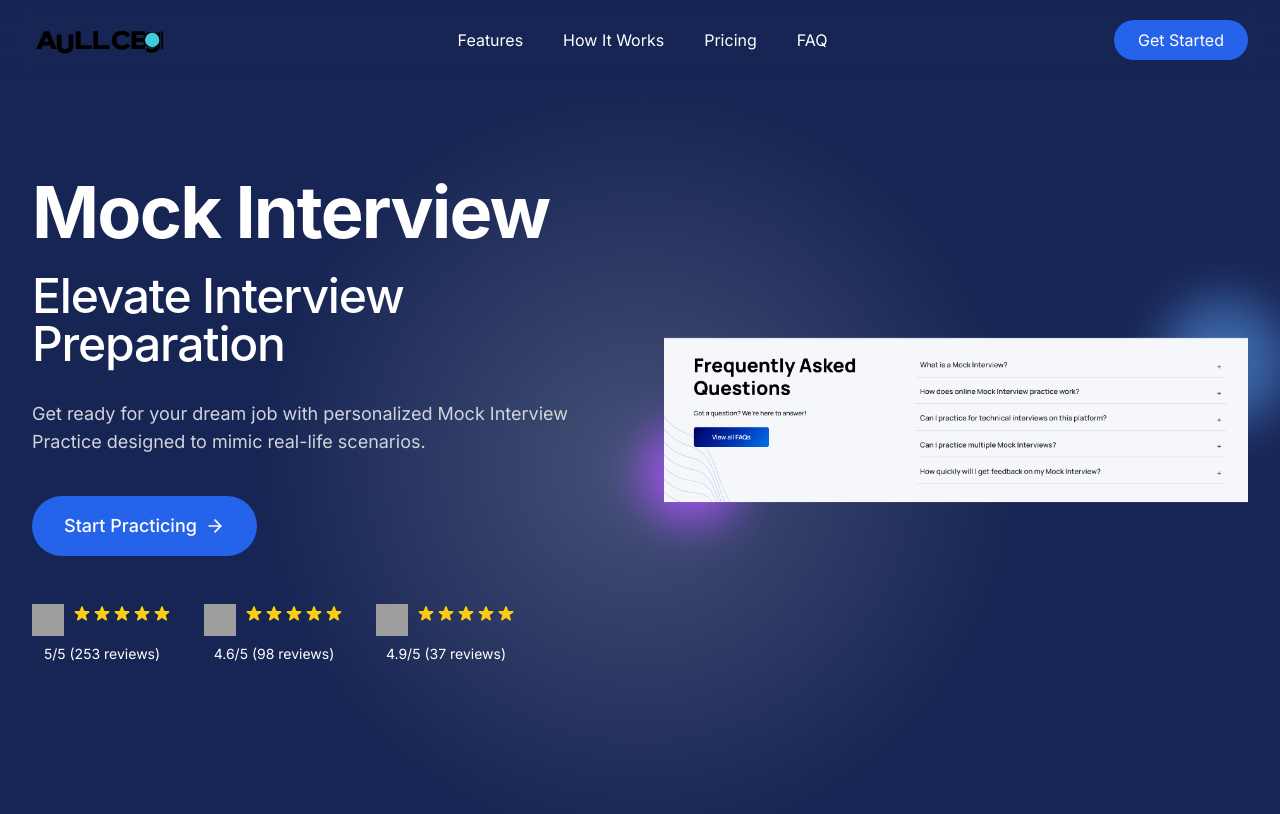
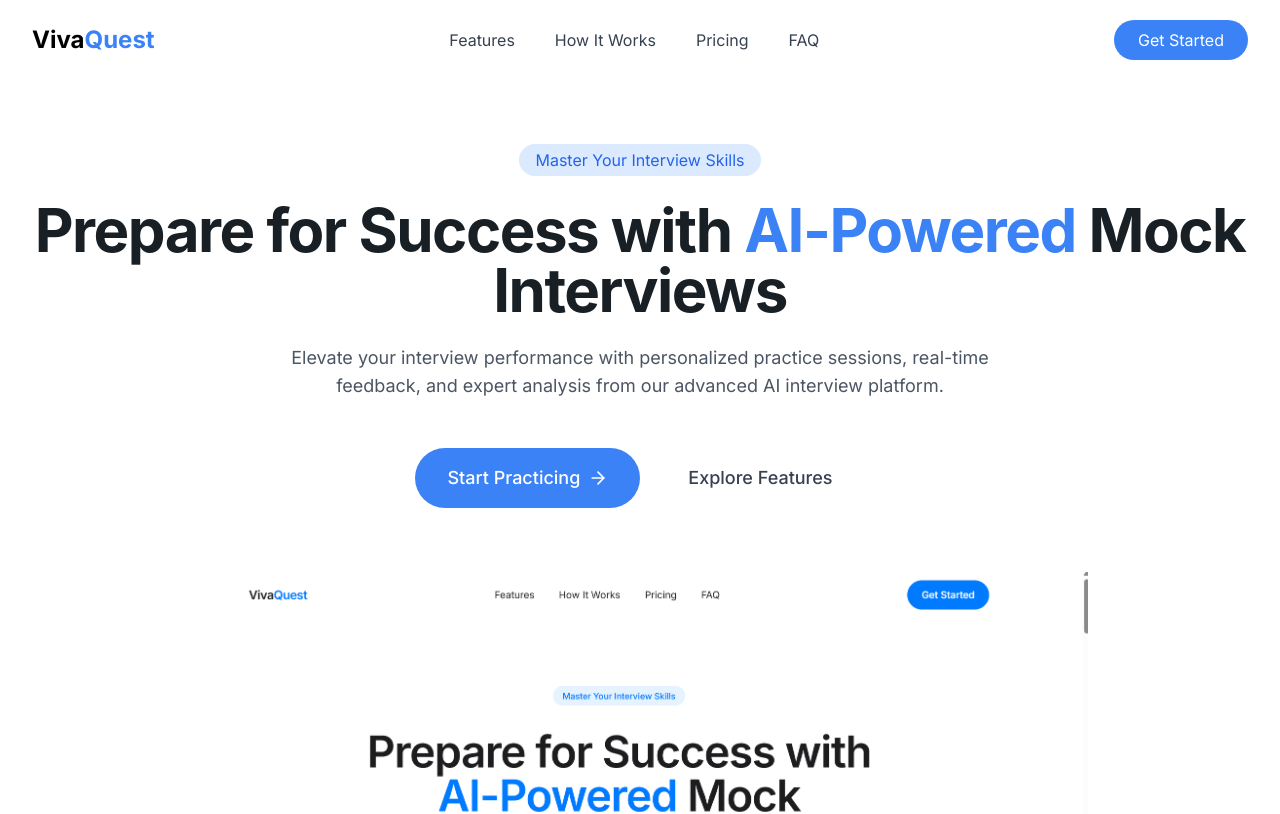
Before and after one commit to star-digilabs/viva-quest-interview-hub, a React (Vite) app: page / in a window 1280 px wide. Shown: the top 814 px of the page. Built offline with nearby package versions, Linux system fonts and the light colour scheme; grey boxes are pictures that could not be loaded.

Commit message:
Refactor: Update header and section images
Update the header to use the logo and update section images to be more relevant.

```diff
--- a/src/components/FeaturesSection.tsx
+++ b/src/components/FeaturesSection.tsx
@@ -1,4 +1,3 @@
-
 import React, { useEffect, useRef } from 'react';
 import { Video, MessageSquare, BarChart, Clock, Cpu, ShieldCheck, Play } from 'lucide-react';
 
--- a/src/components/HeroSection.tsx
+++ b/src/components/HeroSection.tsx
@@ -1,116 +1,46 @@
 
-import React, { useEffect, useState } from 'react';
-import { ArrowRight, Play } from 'lucide-react';
-import { Dialog, DialogContent, DialogTrigger } from "@/components/ui/dialog";
+import React from 'react';
+import { ArrowRight } from 'lucide-react';
 
 const HeroSection = () => {
-  const [mousePosition, setMousePosition] = useState({ x: '50%', y: '50%' });
-  const [isVideoPlaying, setIsVideoPlaying] = useState(false);
+  return (
+    <section className="pt-36 pb-16 overflow-hidden relative bg-white">
+      <div className="max-w-7xl mx-auto px-4 sm:px-6 lg:px-8">
+        <div className="text-center mb-8">
+          <div className="inline-block px-4 py-1 rounded-full bg-blue-100 text-blue-600 mb-6">
+            Master Your Interview Skills
+          </div>
 
-  useEffect(() => {
-    const handleMouseMove = (e: MouseEvent) => {
-      const x = (e.clientX / window.innerWidth) * 100 + '%';
-      const y = (e.clientY / window.innerHeight) * 100 + '%';
-      setMousePosition({ x, y });
-    };
+          <h1 className="text-5xl md:text-6xl font-bold leading-tight mb-6">
+            Prepare for Success with
+            <span className="block md:inline"><span className="text-blue-500"> AI-Powered</span> Mock Interviews</span>
+          </h1>
 
-    window.addEventListener('mousemove', handleMouseMove);
-    return () => {
-      window.removeEventListener('mousemove', handleMouseMove);
-    };
-  }, []);
+          <p className="text-lg text-gray-600 max-w-3xl mx-auto mb-12">
+            Elevate your interview performance with personalized practice
+            sessions, real-time feedback, and expert analysis from our advanced
+            AI interview platform.
+          </p>
 
-  return (
-    <section className="relative min-h-screen flex flex-col justify-center items-center overflow-hidden pt-20 bg-blue-950">
-      <div
-        className="spotlight"
-        style={{
-          '--x': mousePosition.x,
-          '--y': mousePosition.y,
-        } as React.CSSProperties}
-      ></div>
-
-      <div className="section flex flex-col justify-center items-center z-10 animate-fade-in-up">
-        <div className="grid grid-cols-1 lg:grid-cols-2 items-center gap-12 w-full">
-          <div className="text-white">
-            <h1 className="text-5xl md:text-6xl lg:text-7xl font-display font-bold leading-tight mb-6">
-              Mock Interview
-            </h1>
-            <h2 className="text-3xl md:text-4xl lg:text-5xl font-display mb-8">
-              Elevate Interview Preparation
-            </h2>
-
-            <p className="text-lg text-gray-300 mb-10">
-              Get ready for your dream job with personalized Mock Interview Practice designed to mimic real-life scenarios.
-            </p>
-
-            <div className="mb-12">
-              <a href="#how-it-works" className="bg-blue-600 hover:bg-blue-700 text-white px-8 py-4 rounded-full text-lg font-medium transition-all inline-flex items-center">
-                Start Practicing
-                <ArrowRight className="inline-block ml-2 h-5 w-5 transition-transform group-hover:translate-x-1" />
-              </a>
-            </div>
-
-            <div className="flex flex-wrap items-center gap-8 mt-12">
-              <div className="flex flex-col items-center">
-                <div className="flex">
-                  <img src="https://cdn-icons-png.flaticon.com/512/2107/2107956.png" alt="Product Hunt" className="h-8 w-8" />
-                  <div className="flex ml-2">
-                    {[1,2,3,4,5].map((star) => (
-                      <svg key={star} className="w-5 h-5 text-yellow-400" fill="currentColor" viewBox="0 0 20 20">
-                        <path d="M9.049 2.927c.3-.921 1.603-.921 1.902 0l1.07 3.292a1 1 0 00.95.69h3.462c.969 0 1.371 1.24.588 1.81l-2.8 2.034a1 1 0 00-.364 1.118l1.07 3.292c.3.921-.755 1.688-1.54 1.118l-2.8-2.034a1 1 0 00-1.175 0l-2.8 2.034c-.784.57-1.838-.197-1.539-1.118l1.07-3.292a1 1 0 00-.364-1.118L2.98 8.72c-.783-.57-.38-1.81.588-1.81h3.461a1 1 0 00.951-.69l1.07-3.292z" />
-                      </svg>
-                    ))}
-                  </div>
-                </div>
-                <p className="text-white text-sm mt-2">5/5 (253 reviews)</p>
-              </div>
-
-              <div className="flex flex-col items-center">
-                <div className="flex">
-                  <img src="https://cdn-icons-png.flaticon.com/512/5968/5968764.png" alt="G2" className="h-8 w-8" />
-                  <div className="flex ml-2">
-                    {[1,2,3,4,5].map((star) => (
-                      <svg key={star} className="w-5 h-5 text-yellow-400" fill="currentColor" viewBox="0 0 20 20">
-                        <path d="M9.049 2.927c.3-.921 1.603-.921 1.902 0l1.07 3.292a1 1 0 00.95.69h3.462c.969 0 1.371 1.24.588 1.81l-2.8 2.034a1 1 0 00-.364 1.118l1.07 3.292c.3.921-.755 1.688-1.54 1.118l-2.8-2.034a1 1 0 00-1.175 0l-2.8 2.034c-.784.57-1.838-.197-1.539-1.118l1.07-3.292a1 1 0 00-.364-1.118L2.98 8.72c-.783-.57-.38-1.81.588-1.81h3.461a1 1 0 00.951-.69l1.07-3.292z" />
-                      </svg>
-                    ))}
-                  </div>
-                </div>
-                <p className="text-white text-sm mt-2">4.6/5 (98 reviews)</p>
-              </div>
-
-              <div className="flex flex-col items-center">
-                <div className="flex">
-                  <img src="https://cdn-icons-png.flaticon.com/512/5968/5968908.png" alt="Capterra" className="h-8 w-8" />
-                  <div className="flex ml-2">
-                    {[1,2,3,4,5].map((star) => (
-                      <svg key={star} className="w-5 h-5 text-yellow-400" fill="currentColor" viewBox="0 0 20 20">
-                        <path d="M9.049 2.927c.3-.921 1.603-.921 1.902 0l1.07 3.292a1 1 0 00.95.69h3.462c.969 0 1.371 1.24.588 1.81l-2.8 2.034a1 1 0 00-.364 1.118l1.07 3.292c.3.921-.755 1.688-1.54 1.118l-2.8-2.034a1 1 0 00-1.175 0l-2.8 2.034c-.784.57-1.838-.197-1.539-1.118l1.07-3.292a1 1 0 00-.364-1.118L2.98 8.72c-.783-.57-.38-1.81.588-1.81h3.461a1 1 0 00.951-.69l1.07-3.292z" />
-                      </svg>
-                    ))}
-                  </div>
-                </div>
-                <p className="text-white text-sm mt-2">4.9/5 (37 reviews)</p>
-              </div>
-            </div>
+          <div className="flex flex-wrap gap-4 justify-center mb-16">
+            <a href="#how-it-works" className="bg-blue-500 hover:bg-blue-600 text-white px-8 py-4 rounded-full text-lg font-medium transition-all inline-flex items-center">
+              Start Practicing
+              <ArrowRight className="inline-block ml-2 h-5 w-5 transition-transform group-hover:translate-x-1" />
+            </a>
+            <a href="#features" className="text-gray-700 hover:text-blue-600 px-8 py-4 text-lg font-medium transition-all">
+              Explore Features
+            </a>
           </div>
 
           <div className="relative">
             <img
-              src="/lovable-uploads/f0ef46ce-1d35-4911-918e-9e8f48557af4.png"
-              alt="VivaQuest Interface"
-              className="w-full h-auto relative z-10"
+              src="/lovable-uploads/dbb56d40-9a2d-4f97-bf19-33f929358b3c.png"
+              alt="VivaQuest Dashboard"
+              className="w-full max-w-4xl mx-auto"
             />
-            <div className="absolute -top-10 -right-10 w-32 h-32 bg-blue-400 opacity-20 rounded-full blur-xl animate-pulse"></div>
-            <div className="absolute -bottom-5 -left-5 w-24 h-24 bg-purple-500 opacity-20 rounded-full blur-xl animate-pulse" style={{ animationDelay: "1s" }}></div>
           </div>
         </div>
       </div>
-
-      <div className="absolute bottom-0 left-0 right-0 h-32 bg-gradient-to-t from-blue-950 to-transparent z-0"></div>
-
-      <div className="h-24"></div>
     </section>
   );
 };
--- a/src/components/Navbar.tsx
+++ b/src/components/Navbar.tsx
@@ -31,28 +31,31 @@ const Navbar = () => {
   return (
     <header
       className={`fixed top-0 left-0 right-0 z-50 transition-all duration-300 ${
-        isScrolled ? 'glass py-3' : 'bg-blue-950 bg-opacity-70 backdrop-blur-md py-5'
+        isScrolled ? 'bg-white shadow-sm py-3' : 'bg-transparent py-5'
       }`}
     >
       <div className="max-w-7xl mx-auto px-4 sm:px-6 lg:px-8">
         <div className="flex justify-between items-center">
           <div className="flex items-center">
             <a href="#" className="flex items-center">
-              <img src="/lovable-uploads/logo-vivaquest.svg" alt="VivaQuest Logo" className="h-10 mr-2" />
+              <span className="text-2xl font-bold">
+                <span className="text-black">Viva</span>
+                <span className="text-blue-500">Quest</span>
+              </span>
             </a>
           </div>
 
           {/* Desktop navigation */}
           <nav className="hidden md:flex space-x-10">
             {navLinks.map((link) => (
-              <a key={link.name} href={link.href} className="text-white hover:text-viva-blue transition-colors duration-300">
+              <a key={link.name} href={link.href} className="text-gray-700 hover:text-blue-500 transition-colors duration-300">
                 {link.name}
               </a>
             ))}
           </nav>
 
           <div className="hidden md:flex items-center space-x-4">
-            <a href="#contact" className="bg-blue-600 hover:bg-blue-700 text-white px-6 py-2 rounded-full transition-all">
+            <a href="#contact" className="bg-blue-500 hover:bg-blue-600 text-white px-6 py-2 rounded-full transition-all">
               Get Started
             </a>
           </div>
@@ -61,7 +64,7 @@ const Navbar = () => {
           <div className="md:hidden flex items-center">
             <button
               onClick={() => setMobileMenuOpen(!mobileMenuOpen)}
-              className="text-white p-2"
+              className="text-gray-700 p-2"
               aria-expanded={mobileMenuOpen}
             >
               {mobileMenuOpen ? (
@@ -80,12 +83,12 @@ const Navbar = () => {
           mobileMenuOpen ? 'block animate-fade-in' : 'hidden'
         }`}
       >
-        <div className="glass px-2 pt-2 pb-3 space-y-1 sm:px-3">
+        <div className="bg-white px-2 pt-2 pb-3 space-y-1 sm:px-3">
           {navLinks.map((link) => (
             <a
               key={link.name}
               href={link.href}
-              className="block px-3 py-2 text-white hover:text-viva-blue"
+              className="block px-3 py-2 text-gray-700 hover:text-blue-500"
               onClick={() => setMobileMenuOpen(false)}
             >
               {link.name}
@@ -93,7 +96,7 @@ const Navbar = () => {
           ))}
           <a
             href="#contact"
-            className="block px-3 py-2 text-viva-blue font-medium"
+            className="block px-3 py-2 text-blue-500 font-medium"
             onClick={() => setMobileMenuOpen(false)}
           >
             Get Started
--- a/src/components/SecondaryHeroSection.tsx
+++ b/src/components/SecondaryHeroSection.tsx
@@ -3,19 +3,19 @@ import React from 'react';
 
 const SecondaryHeroSection = () => {
   return (
-    <section className="py-16 md:py-24 bg-blue-950 text-white overflow-hidden relative">
+    <section className="py-16 md:py-24 bg-blue-50 text-gray-800 overflow-hidden relative">
       <div className="max-w-7xl mx-auto px-4 sm:px-6 lg:px-8">
         <div className="grid grid-cols-1 md:grid-cols-2 gap-12 items-center">
           <div className="fade-in-section">
-            <h2 className="text-4xl md:text-5xl font-display font-bold mb-6">
+            <h2 className="text-4xl md:text-5xl font-bold mb-6">
               Need help to land your dream job?
             </h2>
-            <p className="text-lg text-gray-300 mb-8">
+            <p className="text-lg text-gray-600 mb-8">
               Practice with experts from FAANG and top tech companies. Get personalized feedback to help you nail the interviews that matter most.
             </p>
             <a
               href="#"
-              className="inline-block bg-white text-blue-900 font-medium px-8 py-4 rounded-full hover:bg-blue-100 transition-colors"
+              className="inline-block bg-blue-500 text-white font-medium px-8 py-4 rounded-full hover:bg-blue-600 transition-colors"
             >
               Practice with Experts
             </a>
@@ -23,7 +23,7 @@ const SecondaryHeroSection = () => {
 
           <div className="relative fade-in-section">
             <img
-              src="/lovable-uploads/08693f18-9222-4114-825d-610d01819ebb.png"
+              src="/lovable-uploads/0014a827-c1e3-4cf9-90d1-7782c413ef35.png"
               alt="Practice with experts"
               className="w-full h-auto rounded-lg"
             />
```
Also changed, not shown: public/lovable-uploads/0014a827-c1e3-4cf9-90d1-7782c413ef35.png (added), public/lovable-uploads/dbb56d40-9a2d-4f97-bf19-33f929358b3c.png (added).
